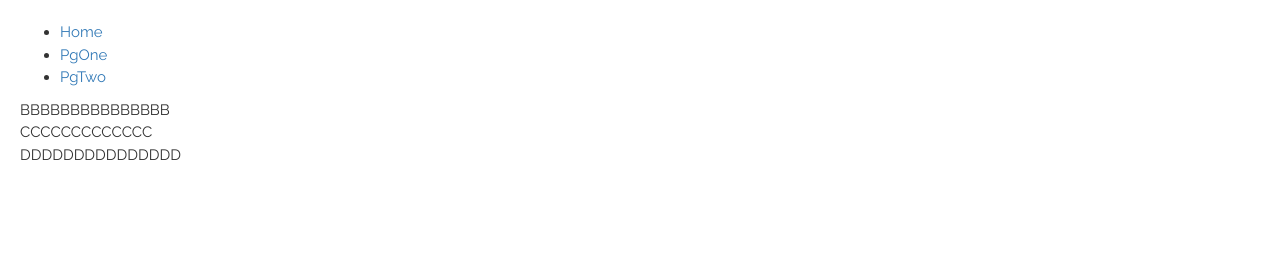
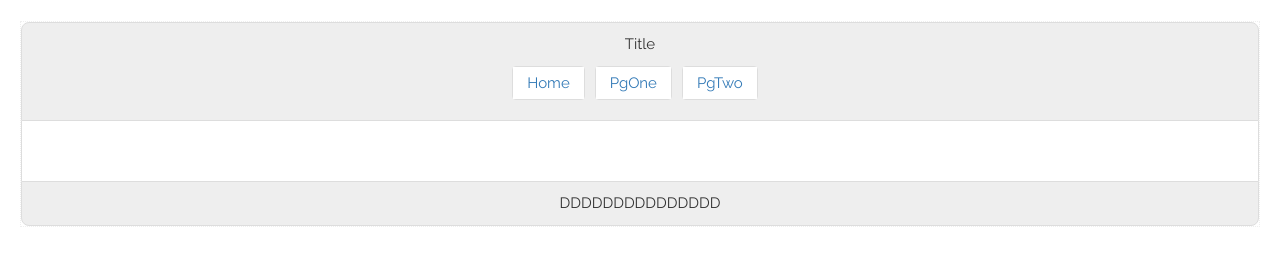
Before and after one commit to amin2009/testpg101, a plain HTML site: page index.html in a window 1280 px wide. Drawn offline with Linux system fonts and the light colour scheme; files that its build step writes are made by us from their sources.

Commit message:
Update index.html

```diff
--- a/index.html
+++ b/index.html
@@ -21,27 +21,86 @@
         body{
             padding: 20px 20px 20px 20px;
         }
-        .wrapper{ padding: ; }
+        .wrapper{ border: 1px dotted #eeee; }
         .pginner{ margin: 0 auto; }
+
+        .pgfooter,
+        .pgtitle{
+            text-align: center;
+            padding: 10px;
+            border: 1px solid #ddd;
+            background: #eee;
+
+            -webkit-border-top-left-radius: 8px;
+            -webkit-border-top-right-radius: 8px;
+            -moz-border-radius-topleft: 8px;
+            -moz-border-radius-topright: 8px;
+            border-top-left-radius: 8px;
+            border-top-right-radius: 8px;
+
+            list-style-type: none;
+            text-align: center;
+        }
+
+        .pgfooter{
+            -webkit-border-radius: 0;
+            -moz-border-radius: 0;
+            border-radius: 0;
+            -webkit-border-bottom-right-radius: 8px;
+            -webkit-border-bottom-left-radius: 8px;
+            -moz-border-radius-bottomright: 8px;
+            -moz-border-radius-bottomleft: 8px;
+            border-bottom-right-radius: 8px;
+            border-bottom-left-radius: 8px;
+        }
+        .bodywrapper{
+            border-left: 1px solid #ddd;
+            border-right: 1px solid #ddd;
+            padding: 30px 0;
+        }
+        .navwrapper{
+            padding: 10px 0;
+        }
+        ul.nav {
+            position: relative;
+            display: table;
+            margin: 0 auto;
+        }
+        ul.nav li{
+            float: left;
+            margin-right: 10px;
+            border: 1px solid #ddd;
+            -webkit-border-radius: 4px;
+               -moz-border-radius: 4px;
+                    border-radius: 4px;
+            list-style-type: none;
+            text-align: center;
+        }
+        ul.nav li a{
+            float: left;
+            text-align: center;
+            padding: 5px 14px;
+            background: #fff;
+        }
     </style>
 </head>
 <body>
     <div class="wrapper">
         <div class="pginner">
-        <div>
-            <ul>
+            <div class="pgtitle" style="">
+                Title
+                <div class="navwrapper">
+                <ul class="nav">
                     <li><a href="./">Home</a></li>
                     <li><a href="./pg1.html">PgOne</a></li>
                     <li><a href="./pg2.html">PgTwo</a></li>
                 </ul>
                 </div>
-        <div>
-            BBBBBBBBBBBBBBB
             </div>
-        <div>
-            CCCCCCCCCCCCC
+            <div class="bodywrapper">
+
             </div>
-        <div>
+            <div class="pgfooter">
                 DDDDDDDDDDDDDDD
             </div>
         </div>
```
Lines whose indentation alone changed are shown as unchanged.
